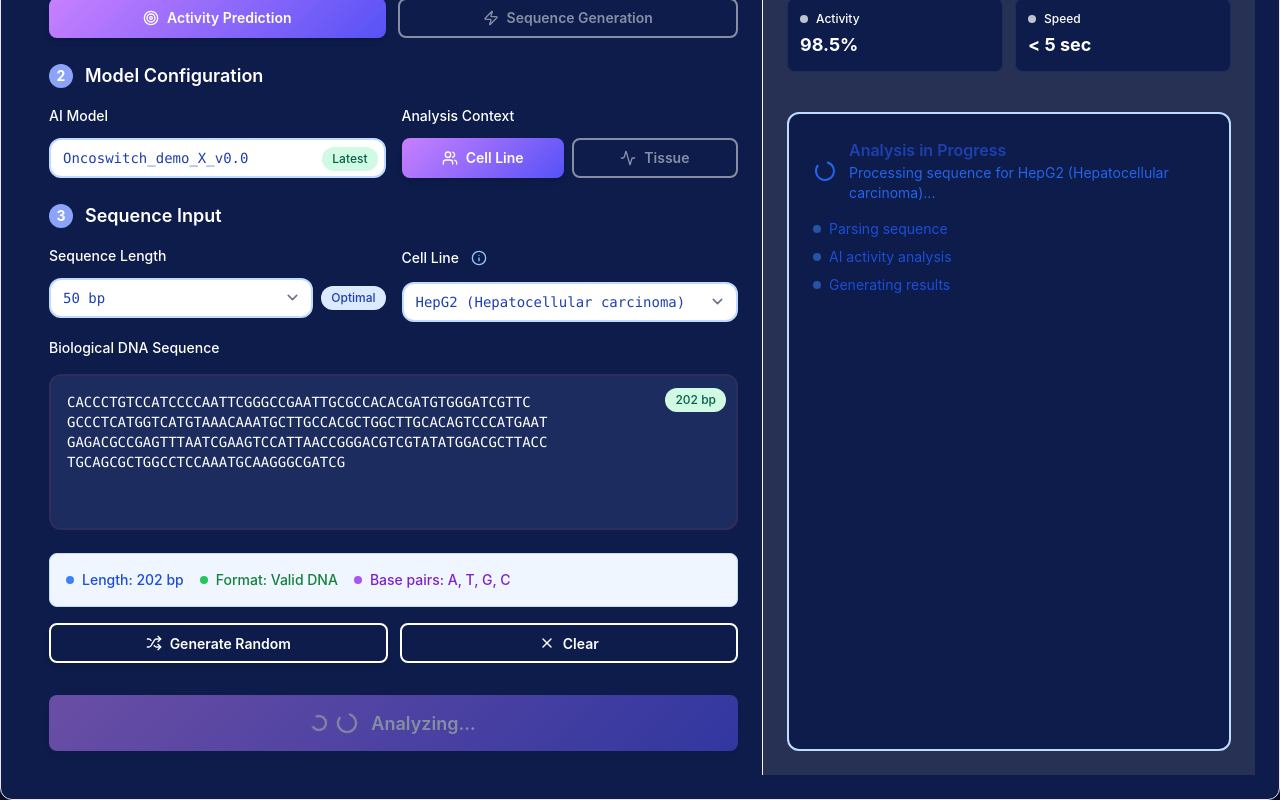
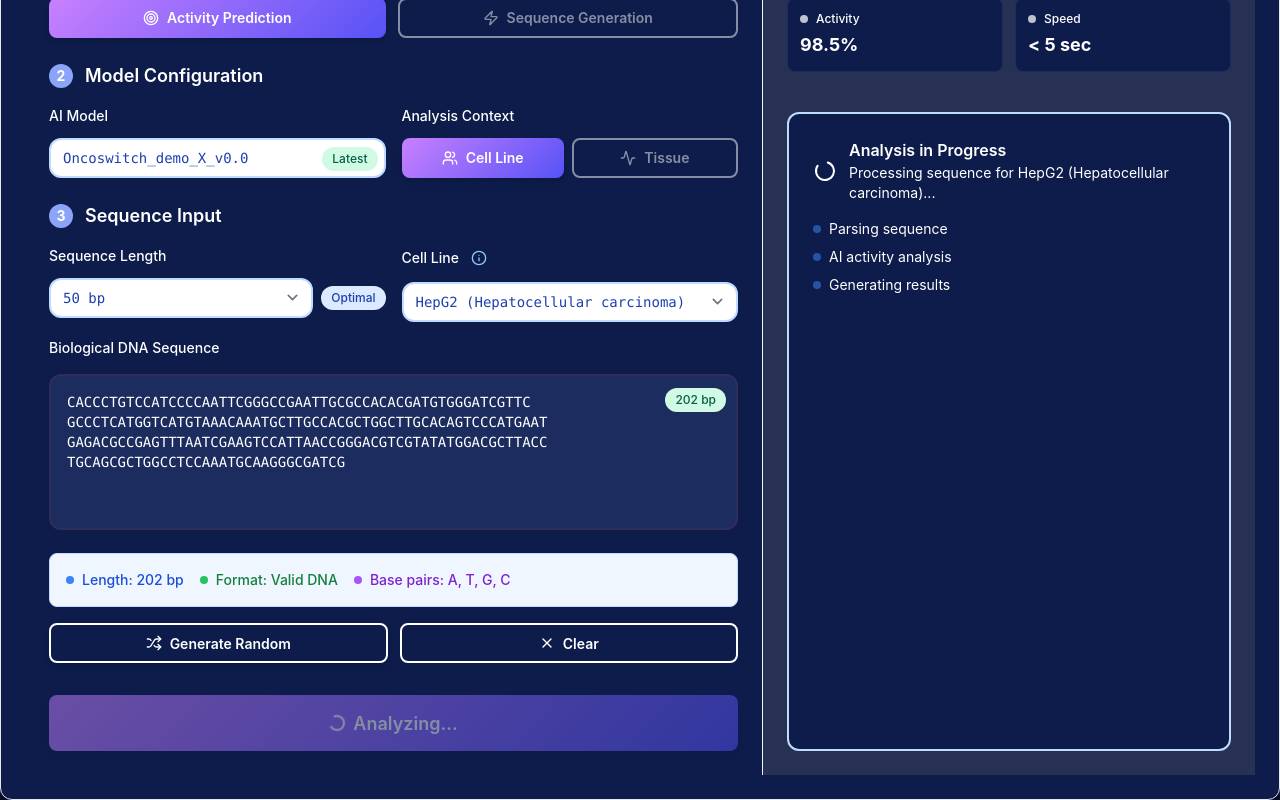
Before and after one commit to abbasupwork/oncoswitch, a Next.js app: page / in a window 1280 px wide. Both pictures are taken after a click on the button "Start Analysis". Shown: the part 211-1011 px from the top of the page. Built offline with nearby package versions, Linux system fonts and the light colour scheme.

Commit message:
loader changes

```diff
--- a/src/app/page.tsx
+++ b/src/app/page.tsx
@@ -400,13 +400,9 @@
                           loading={demoStatus === 'analyzing'}
                         >
                           {demoStatus === 'analyzing' ? (
-                            <>
-                              <Loader2 className="w-6 h-6 mr-3 animate-spin" />
-                              {operationMode === 'generation'
-                                ? (language === 'ru' ? 'Генерирую...' : 'Generating...')
-                                : (language === 'ru' ? 'Анализирую...' : 'Analyzing...')
-                              }
-                            </>
+                            operationMode === 'generation'
+                              ? (language === 'ru' ? 'Генерирую...' : 'Generating...')
+                              : (language === 'ru' ? 'Анализирую...' : 'Analyzing...')
                           ) : (
                             <>
                               <Play className="w-6 h-6 mr-3" />
--- a/src/components/OncoSwitchActivityPredictor.tsx
+++ b/src/components/OncoSwitchActivityPredictor.tsx
@@ -145,13 +145,13 @@
                 animate={{ rotate: 360 }}
                 transition={{ duration: 1, repeat: Infinity, ease: 'linear' }}
               >
-                <Loader2 className="w-6 h-6 text-blue-600" />
+                <Loader2 className="w-6 h-6 text-white" />
               </motion.div>
               <div>
-                <p className="font-semibold text-blue-800">
+                <p className="font-semibold text-white">
                   {language === 'ru' ? 'Анализ в процессе' : 'Analysis in Progress'}
                 </p>
-                <p className="text-sm text-blue-600">
+                <p className="text-sm text-white">
                   {message || (language === 'ru'
                     ? `Обрабатываю последовательность для ${cellLine || 'выбранной клеточной линии'}...`
                     : `Processing sequence for ${cellLine || 'selected cell line'}...`
@@ -162,15 +162,15 @@
 
             {/* Progress Steps */}
             <div className="space-y-2">
-              <div className="flex items-center space-x-2 text-sm text-blue-700">
+              <div className="flex items-center space-x-2 text-sm text-white">
                 <div className="w-2 h-2 bg-blue-500 rounded-full animate-pulse"></div>
                 <span>{language === 'ru' ? 'Парсинг последовательности' : 'Parsing sequence'}</span>
               </div>
-              <div className="flex items-center space-x-2 text-sm text-blue-700">
+              <div className="flex items-center space-x-2 text-sm text-white">
                 <div className="w-2 h-2 bg-blue-500 rounded-full animate-pulse"></div>
                 <span>{language === 'ru' ? 'AI-анализ активности' : 'AI activity analysis'}</span>
               </div>
-              <div className="flex items-center space-x-2 text-sm text-blue-700">
+              <div className="flex items-center space-x-2 text-sm text-white">
                 <div className="w-2 h-2 bg-blue-500 rounded-full animate-pulse"></div>
                 <span>{language === 'ru' ? 'Генерация результатов' : 'Generating results'}</span>
               </div>
```
